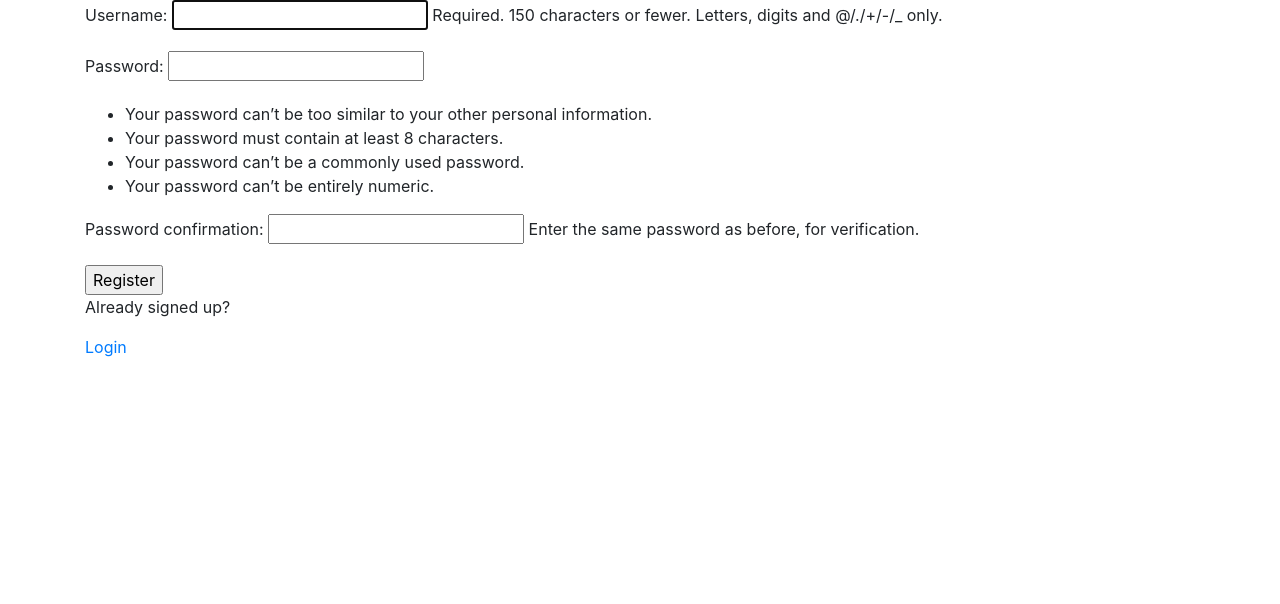
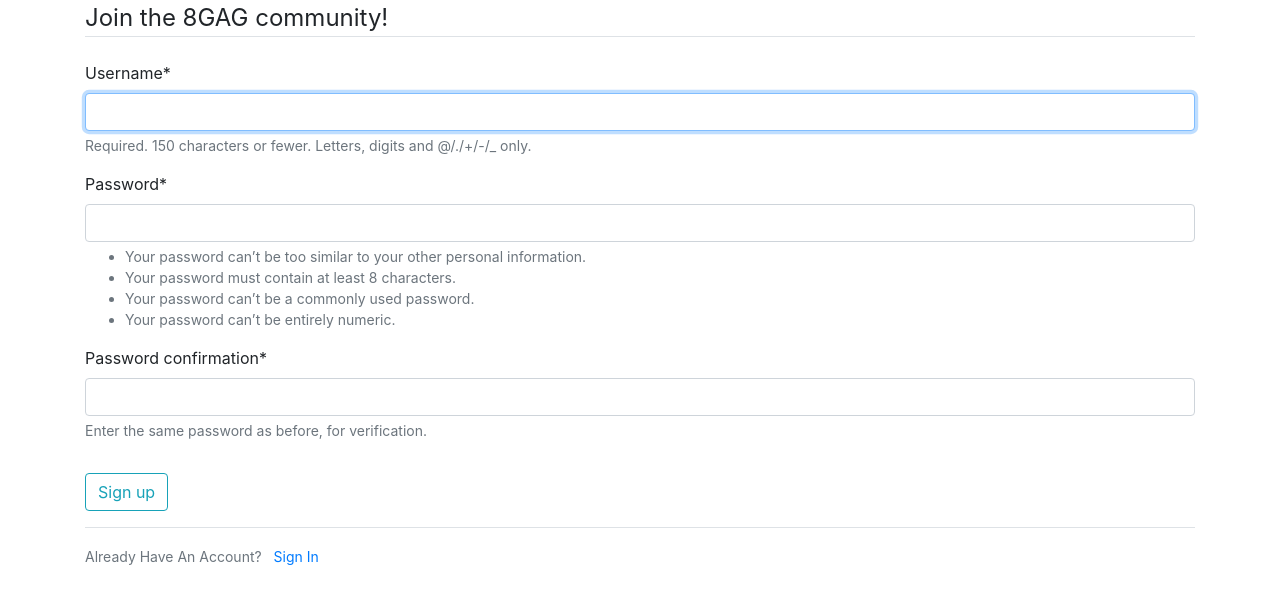
Before and after one commit to TimSchulz1991/msp4-django-8gag, a Django app: page /register/ in a window 1280 px wide. Shown: the part 62-666 px from the top of the page. Run offline with Django 3.2, Linux system fonts and the light colour scheme; some libraries are stand-ins or nearby versions.

Commit message:
Add crispy forms to the register and post creation template

```diff
--- a/msp4_8gag/settings.py
+++ b/msp4_8gag/settings.py
@@ -47,6 +47,7 @@ INSTALLED_APPS = [
     'cloudinary_storage',
     'django.contrib.staticfiles',
     'cloudinary',
+    'crispy_forms',
     'my8gag',
 ]
 
@@ -152,3 +153,5 @@ DEFAULT_AUTO_FIELD = 'django.db.models.BigAutoField'
 MESSAGE_TAGS = {
     messages.ERROR: 'danger',
 }
+
+CRISPY_TEMPLATE_PACK = 'bootstrap4'
--- a/my8gag/models.py
+++ b/my8gag/models.py
@@ -7,7 +7,8 @@ from cloudinary.models import CloudinaryField
 class Profile(models.Model):
     user = models.OneToOneField(User, on_delete=models.CASCADE)
     bio = models.TextField(null=True, default=None, blank=True)
-    profile_image = CloudinaryField('profile_image', null=True, default=None, blank=True)
+    profile_image = CloudinaryField(
+        'profile_image', null=True, default=None, blank=True)
 
     def __str__(self):
         return self.user.username
--- a/my8gag/templates/my8gag/login_register.html
+++ b/my8gag/templates/my8gag/login_register.html
@@ -1,4 +1,5 @@
 {% extends 'base.html' %}
+{% load crispy_forms_tags %}
 
 {% block content %}
 {% if page == 'login' %}
@@ -16,14 +17,22 @@
     <a href="{% url 'register' %}">Sign up</a>
 </div>
 {% else %}
-<div>
+<div class='content-section'>
     <form action="" method="POST">
         {% csrf_token %}
-        {{ form.as_p }}
-        <input type="submit" value="Register">
+        <fieldset class="form-group">
+            <legend class="border-bottom mb-4">Join the 8GAG community!</legend>
+            {{ form|crispy }}
+        </fieldset>
+        <div class="form-group">
+            <button type="submit" class="btn btn-outline-info">Sign up</button>
+        </div>
     </form>
-    <p>Already signed up?</p>
-    <a href="{% url 'login' %}">Login</a>
+    <div class="border-top pt-3">
+        <small class="text-muted">
+            Already Have An Account? <a class="ml-2" href="{% url 'login' %}">Sign In</a>
+        </small>
+    </div>
 </div>
 {% endif %}
 {% endblock %}
```
Also changed, not shown: my8gag/templates/my8gag/post_form.html (+9 -3 lines).
